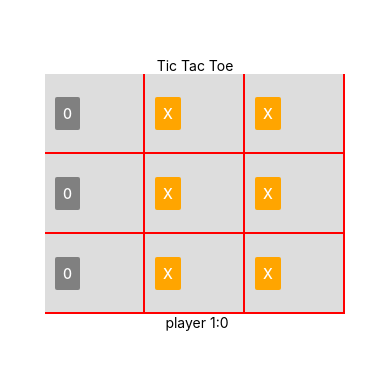
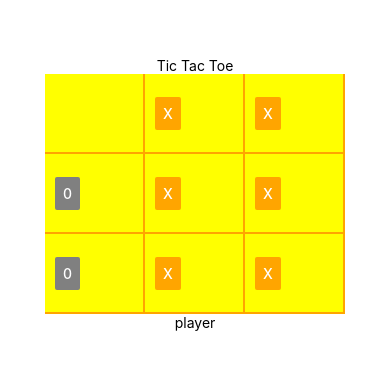
Before and after one commit to Zain-mir24/Tictactoe, a React Native app: screen / in a window 390 px wide. Shown: the part 228-598 px from the top of the page. Built offline with nearby package versions, Linux system fonts and the light colour scheme.

Commit message:
working on icons

```diff
--- a/App.js
+++ b/App.js
@@ -1,14 +1,33 @@
 import { StatusBar } from "expo-status-bar";
 import React, { useState } from "react";
-import { StyleSheet, Text, View, Button, Pressable } from "react-native";
+import { render } from "react-dom";
+import { StyleSheet, Text, View, Button, Pressable} from "react-native";
+import { Icon } from 'react-native-elements'
 
 export default function App() {
   const [circle, setcircle] = useState("0");
   const [cross, setcross] = useState("x");
+  const [gamestate,setgamestate]=useState([])
+  const [currentplayer,setcurrentplayer]=useState(1)
   const [Xwins, setXwins] = useState(0);
   const [Owins, setOwins] = useState(0);
-  const [player1, setplayer1] = useState();
-  const [player2, setplayer2] = useState();
+  const componentDidamount = ()=>{
+    initializegame()
+  }
+  const renderIcon=(row,col)=>{
+    var value =setgamestate([row],[col])
+    switch(value)
+    {
+      case 1: return <Icon name="close"  />
+    }
+  }
+  const initializegame=()=>{
+    setgamestate([
+      [0,0,0],
+      [0,0,0],
+      [0,0,0]
+    ])
+  }
   const circlepoint = () => {
     setOwins(Owins + 1);
   };
@@ -21,12 +40,12 @@ export default function App() {
       <View style={{ flexDirection: "row" }}>
         <View style={{ width: 100 }}>
           <Pressable style={styles.button}>
-            <Button title={circle} color="grey" />
+
           </Pressable>
         </View>
         <View style={{ width: 100 }}>
           <Pressable style={styles.button}>
-            <Button title={cross} color="orange" />
+            <Button title={cross} onPress={crosspoints} color="orange" />
           </Pressable>
         </View>
 
@@ -75,7 +94,15 @@ export default function App() {
       </View>
       <StatusBar style="auto" />
 
-      <Text> player 1:0</Text>
+      <Text>
+        {" "}
+        player{" "}
+        {/* {Xwins > Owins ? (
+          <View>X Wins and O loses</View>
+        ) : (
+          <View>O wins and X loses</View>
+        )} */}
+      </Text>
     </View>
   );
 }
@@ -91,9 +118,9 @@ const styles = StyleSheet.create({
   button: {
     flexDirection: "row",
     alignItems: "center",
-    backgroundColor: "#DDDDDD",
+    backgroundColor: "yellow",
     color: "#000000",
-    borderColor: "#FF0000",
+    borderColor: "orange",
     height: 80,
     borderTopWidth: 0,
     borderLeftWidth: 0,
```
